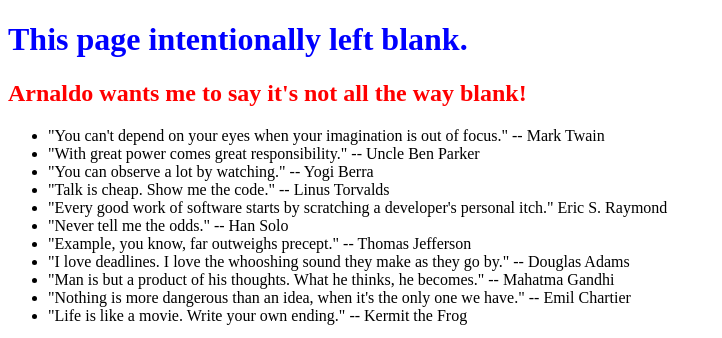
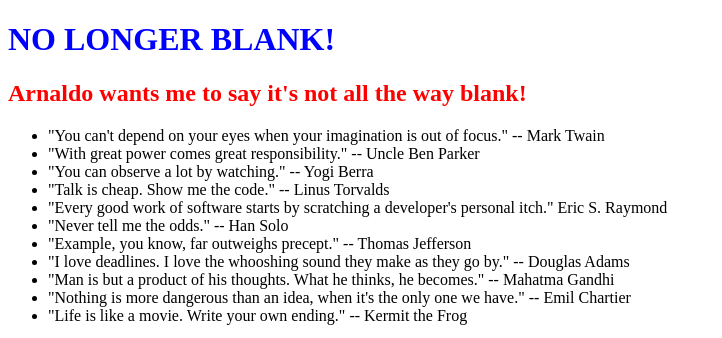
Before and after one commit to moyalynne/0main_openSAP_repo, a plain HTML site: page index.html in a window 1280 px wide. Shown: the top 338 px of the page, without its empty margins (0-722 px from the left). Drawn offline with Linux system fonts and the light colour scheme.

Commit message:
Here we go - local upwards.

```diff
--- a/index.html
+++ b/index.html
@@ -6,7 +6,7 @@
 	<LINK href="styles.css" rel="stylesheet" type="text/css"/>
 	</head>
 	<body>
-		<h1>This page intentionally left blank.</h1>
+		<h1>NO LONGER BLANK!</h1>
 		<h2>Arnaldo wants me to say it's not all the way blank!</h2>
 	<ul>
 		<li>"You can't depend on your eyes when your imagination is out of focus." -- Mark Twain</li>
```
